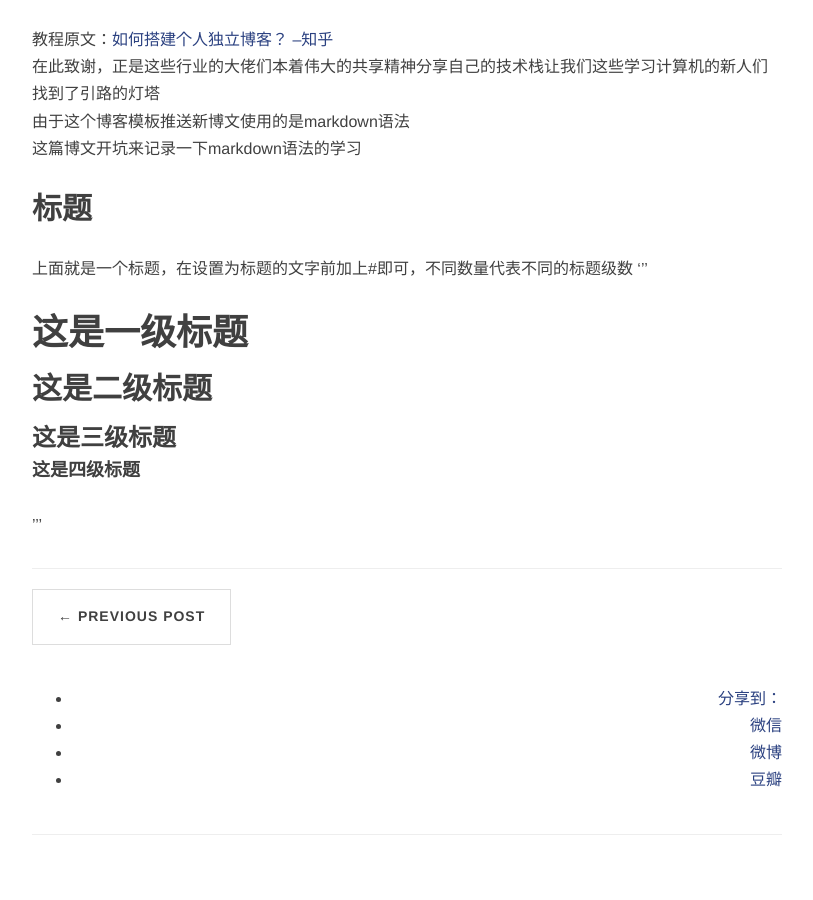
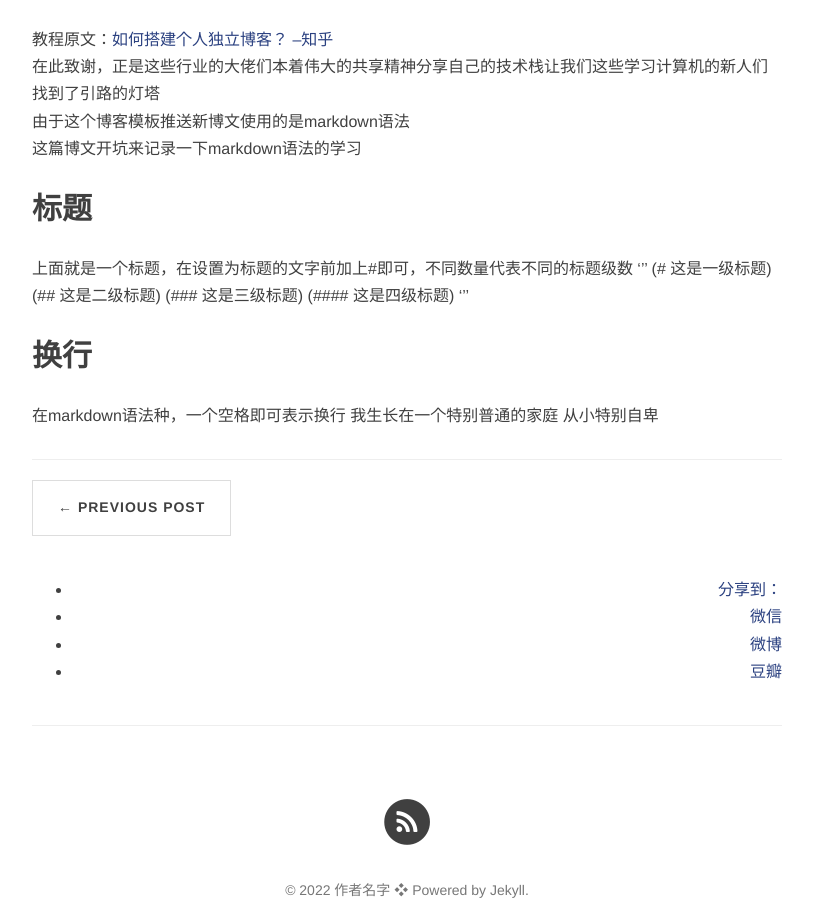
Before and after one commit to NumbNutN/NumbNutN.github.io, a Jekyll site: the page built from _posts/2022-07-19-markdown-learning.md, in a window 1280 px wide and 900 px high, scrolled down 531 px. Shown: the whole window, without its empty margins (233-1046 px from the left). Built offline with Jekyll 4.4.1, drawn with Linux system fonts in a browser that asks for light colours; nearby versions of some CDN libraries; comment, search, counter and statistics services are not loaded.

Commit message:
Update 2022-07-19-markdown-learning.md
add some new content

```diff
--- a/_posts/2022-07-19-markdown-learning.md
+++ b/_posts/2022-07-19-markdown-learning.md
@@ -16,8 +16,12 @@ description: 文章金句。
 ## 标题
 上面就是一个标题，在设置为标题的文字前加上#即可，不同数量代表不同的标题级数
 '''
-# 这是一级标题
-## 这是二级标题
-### 这是三级标题
-#### 这是四级标题
+(# 这是一级标题)
+(## 这是二级标题)
+(### 这是三级标题)
+(#### 这是四级标题)
 '''
+
+## 换行
+在markdown语法种，一个空格即可表示换行
+我生长在一个特别普通的家庭 从小特别自卑
```
